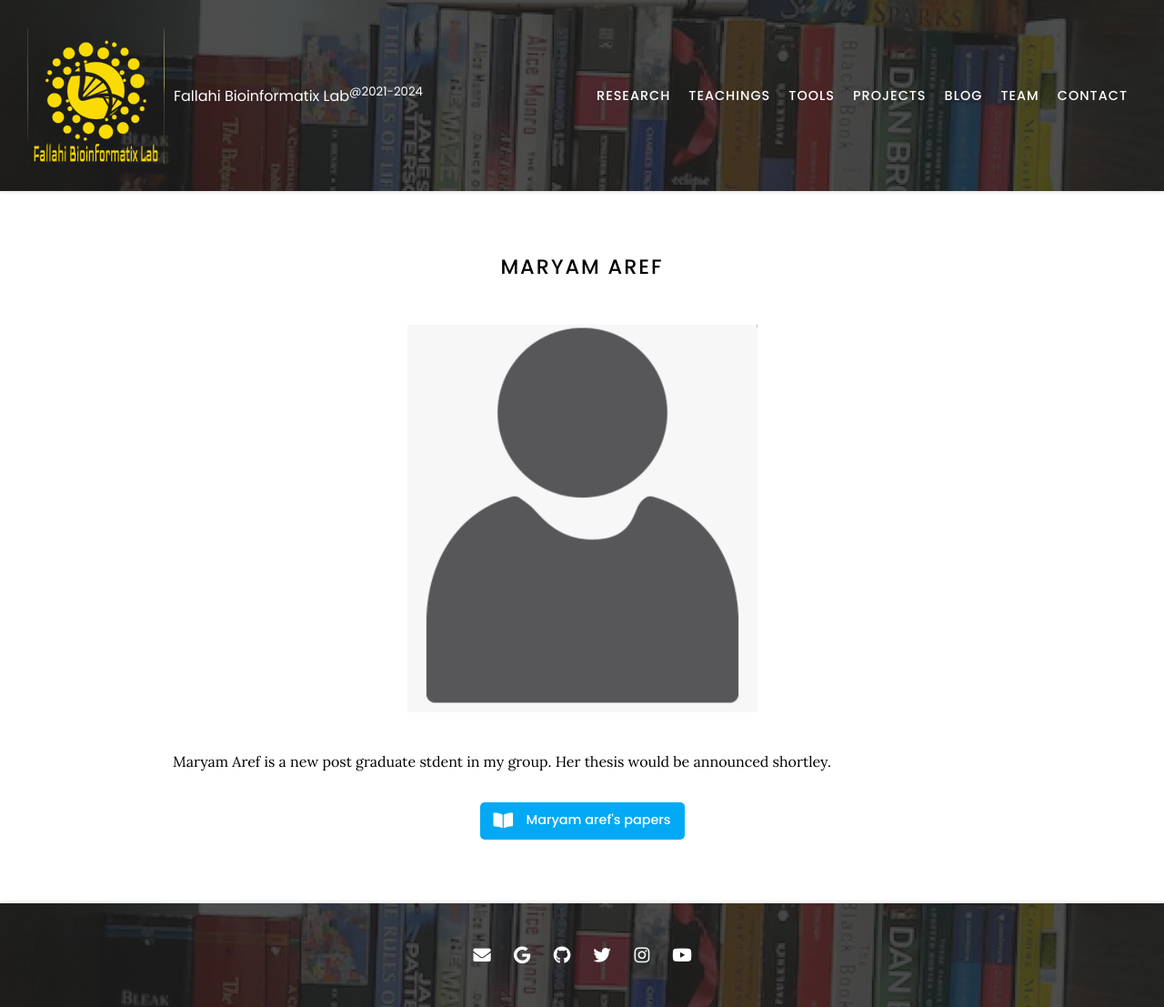
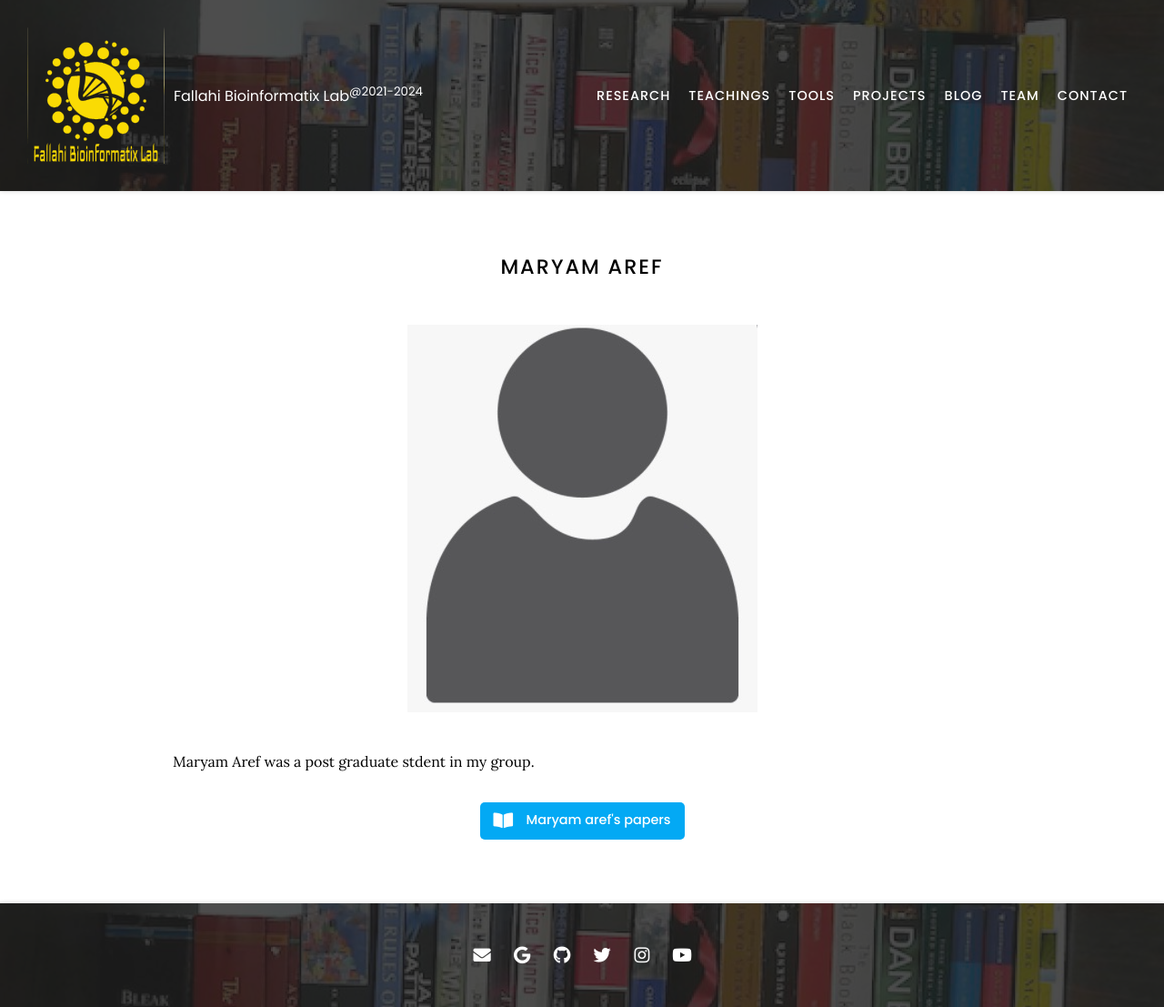
Before and after one commit to Hossein-Fallahi/Fallahi-Bioinformatics-Lab, a Jekyll site: the page built from _members/Maryam Aref.md, in a window 1280 px wide. Shown: the whole page at 91% size. Built offline with Jekyll 4.4.1, drawn with Linux system fonts in a browser that asks for light colours; nearby versions of some CDN libraries.

Commit message:
Update Maryam Aref.md

```diff
--- a/_members/Maryam Aref.md
+++ b/_members/Maryam Aref.md
@@ -12,4 +12,4 @@ links:
   github:
 ---
 
-Maryam Aref is a new post graduate stdent in my group. Her thesis would be announced shortley.
+Maryam Aref was a post graduate stdent in my group.
```
Also changed, not shown: other parts of _members/Maryam Aref.md (+1 -1 lines).
